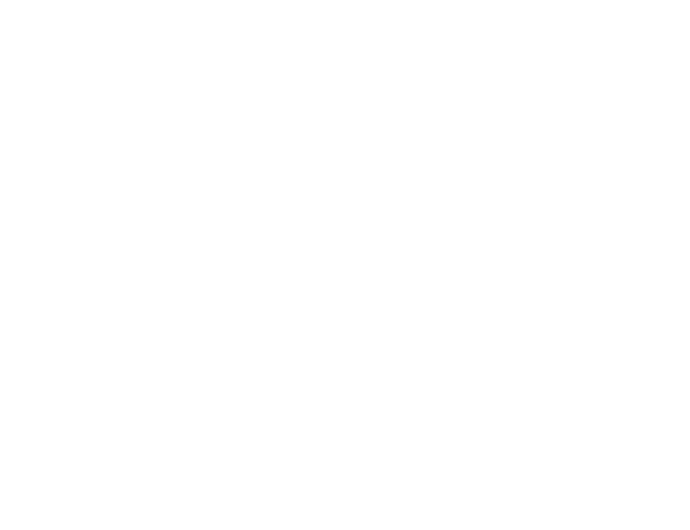
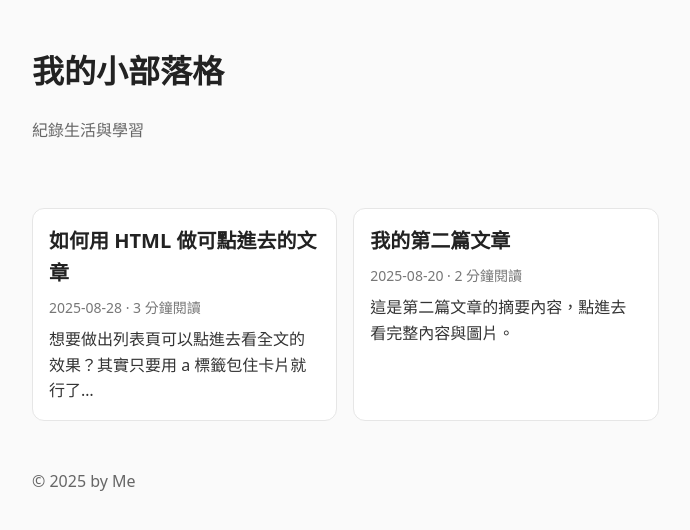
Before and after one commit to Lillian497/my-site, a plain HTML site: page index.html in a window 1280 px wide. Shown: the whole page, without its empty margins (134-824 px from the left). Drawn offline with Linux system fonts and the light colour scheme.

Commit message:
Update index.html

```diff
--- a/index.html
+++ b/index.html
@@ -1,11 +1,34 @@
-<!DOCTYPE html>
-<html lang="zh-TW">
+<!doctype html>
+<html lang="zh-Hant">
 <head>
-    <meta charset="UTF-8">
-    <meta name="viewport" content="width=device-width, initial-scale=1.0">
-    <title>Lillian</title>
+  <meta charset="utf-8" />
+  <meta name="viewport" content="width=device-width,initial-scale=1" />
+  <title>我的小部落格</title>
+  <link rel="stylesheet" href="style.css" />
 </head>
 <body>
+  <header class="container">
+    <h1>我的小部落格</h1>
+    <p class="muted">紀錄生活與學習</p>
+  </header>
 
+  <main class="container grid">
+    <!-- 一篇文章卡片（整張可點） -->
+    <a class="card" href="posts/post-1.html">
+      <h2>如何用 HTML 做可點進去的文章</h2>
+      <p class="meta">2025-08-28 · 3 分鐘閱讀</p>
+      <p class="excerpt">想要做出列表頁可以點進去看全文的效果？其實只要用 a 標籤包住卡片就行了…</p>
+    </a>
+
+    <a class="card" href="posts/post-2.html">
+      <h2>我的第二篇文章</h2>
+      <p class="meta">2025-08-20 · 2 分鐘閱讀</p>
+      <p class="excerpt">這是第二篇文章的摘要內容，點進去看完整內容與圖片。</p>
+    </a>
+  </main>
+
+  <footer class="container muted">
+    © 2025 by Me
+  </footer>
 </body>
 </html>
```
